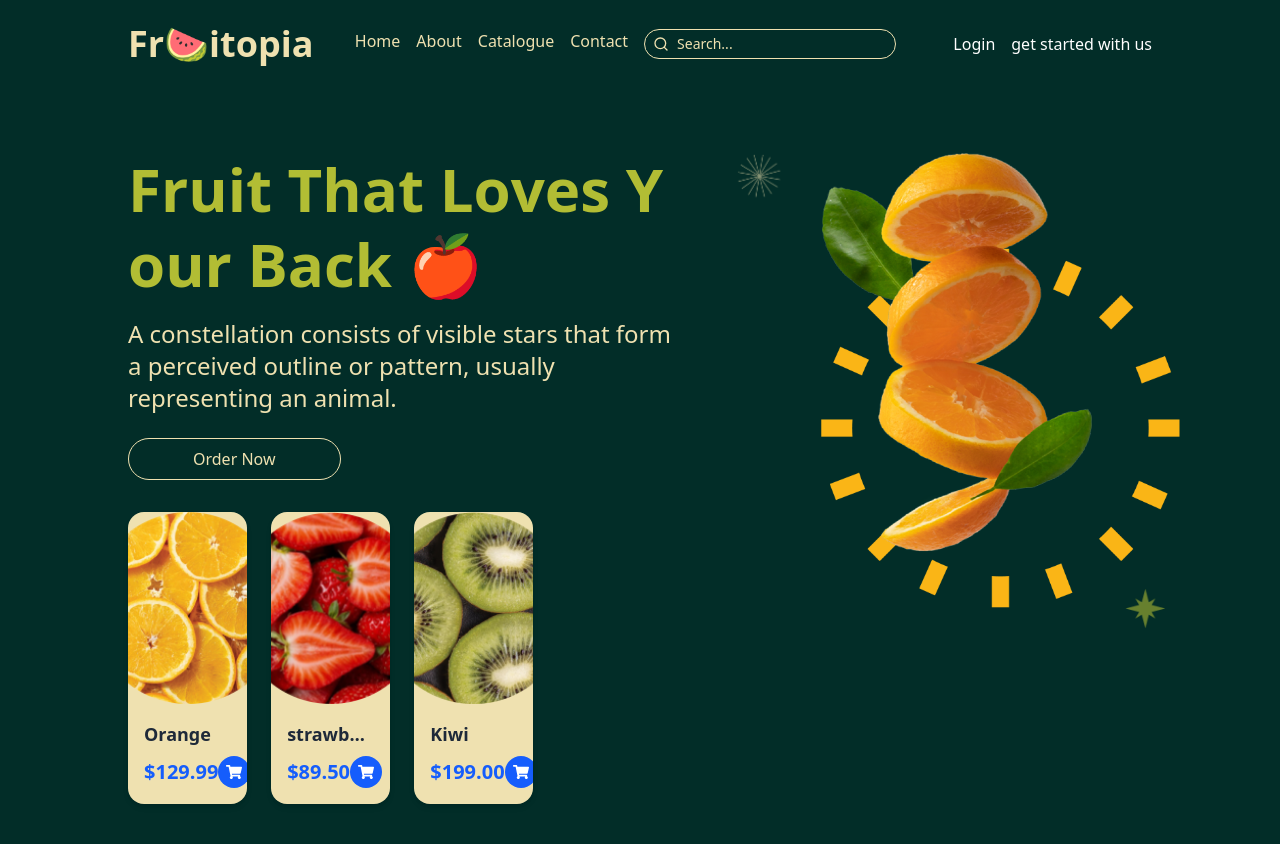
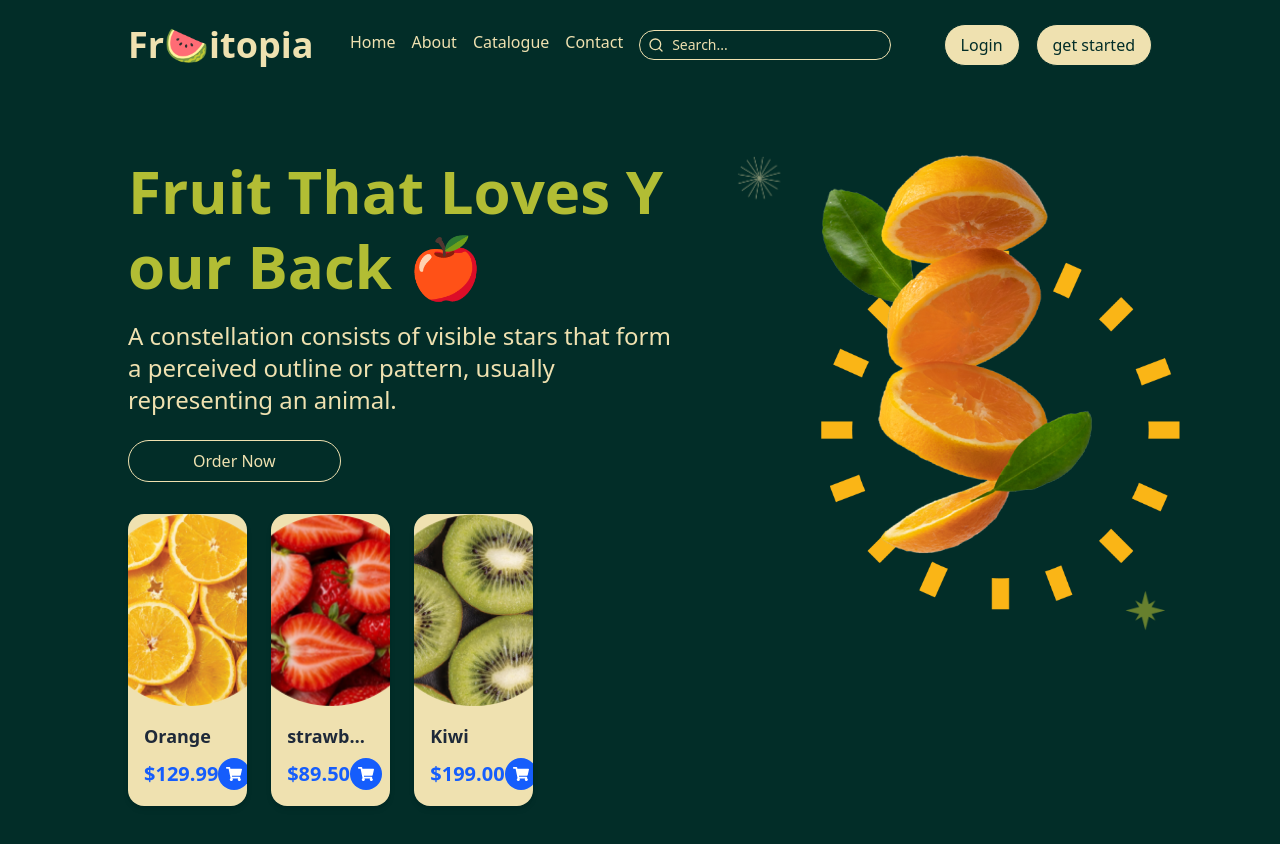
Before and after one commit to seifRashid/fruits-website, a React (Vite) app: page / in a window 1280 px wide. Shown: the top 844 px of the page. Built offline with nearby package versions, Linux system fonts and the light colour scheme.

Commit message:
Login and sign up button

```diff
--- a/src/components/Navbar.jsx
+++ b/src/components/Navbar.jsx
@@ -51,6 +51,7 @@ const Navbar = () => {
 
         {/* Mobile Menu */}
         {isOpen && (
+          <div className="flex flex-col">
             <ul className="md:hidden mt-2 px-4 space-y-2">
               {navLinks.map((link, index) => (
                 <li key={index}>
@@ -64,11 +65,24 @@ const Navbar = () => {
                 </li>
               ))}
             </ul>
+            <div className="flex flex-col items-center mt-4 justify-center space-y-4">
+              <button className="cursor-pointer border hover:border hover:border-[#efe1b0] hover:text-[#efe1b0] hover:bg-transparent py-2 px-4 sm:px-8 md:px-16 rounded-full bg-[#efe1b0] text-[#022d28] transition-colors duration-300 text-sm sm:text-base">
+                Login
+              </button>
+              <button className="cursor-pointer border hover:border hover:border-[#efe1b0] hover:text-[#efe1b0] hover:bg-transparent py-2 px-4 sm:px-8 md:px-16 rounded-full bg-[#efe1b0] text-[#022d28] transition-colors duration-300 text-sm sm:text-base">
+                sign up
+              </button>
+            </div>
+          </div>
         )}
       </div>
-      <div className="flex items-center justify-center space-x-4">
-        <button>Login</button>
-        <button>get started with us</button>
+      <div className="hidden sm:flex items-center justify-center space-x-4">
+        <button className="cursor-pointer border hover:border hover:border-[#efe1b0] hover:text-[#efe1b0] hover:bg-transparent py-2 px-4 rounded-full bg-[#efe1b0] text-[#022d28] transition-colors duration-300 text-sm sm:text-base">
+          Login
+        </button>
+        <button className="cursor-pointer border hover:border hover:border-[#efe1b0] hover:text-[#efe1b0] hover:bg-transparent py-2 px-4 rounded-full bg-[#efe1b0] text-[#022d28] transition-colors duration-300 text-sm sm:text-base">
+          get started
+        </button>
       </div>
     </nav>
   );
```
Lines whose indentation alone changed are shown as unchanged.
